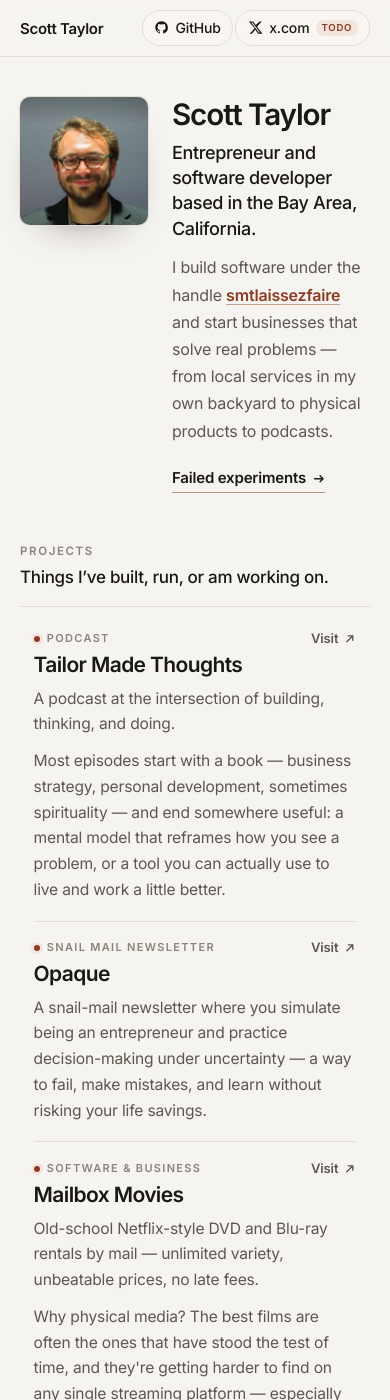
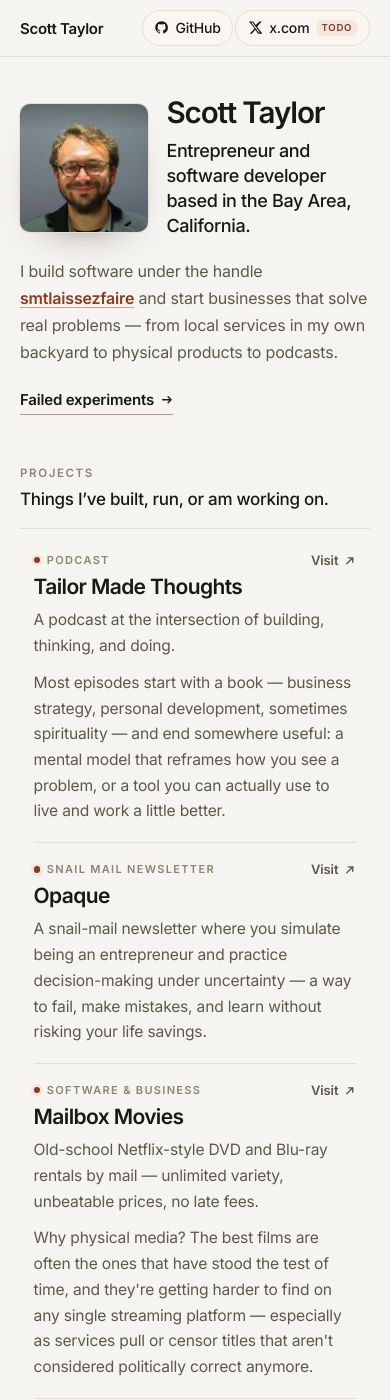
Before and after one commit to smtlaissezfaire/scotttaylorme, a Jekyll site: the page built from index.html, in a window 390 px wide and 1400 px high. Built offline with Jekyll 4.4.1, drawn with Linux system fonts in a browser that asks for light colours.

Commit message:
Move the mobile intro under the name row.
On small screens the photo stays beside the name and caption, and the longer intro sits full width beneath them. Desktop keeps that intro in the column next to the photo.

Co-authored-by: Scott Taylor <smtlaissezfaire@users.noreply.github.com>

```diff
--- a/assets/css/styles.css
+++ b/assets/css/styles.css
@@ -225,24 +225,37 @@ a:hover {
 }
 
 .intro {
-  display: flex;
-  flex-wrap: wrap;
-  align-items: flex-start;
-  gap: 1.15rem 1.5rem;
+  display: grid;
+  grid-template-columns: auto minmax(0, 1fr);
+  grid-template-areas:
+    "photo copy"
+    "bio bio";
+  align-items: center;
+  column-gap: 1.15rem;
+  row-gap: 1.2rem;
   padding-top: 2.5rem;
 }
 
 .intro-copy {
-  flex: 1 1 12rem;
-  min-width: min(100%, 11.5rem);
-  padding-top: 0.15rem;
+  grid-area: copy;
+  min-width: 0;
+}
+
+.intro-bio {
+  grid-area: bio;
+  min-width: 0;
+}
+
+.intro-bio .statement {
+  margin-top: 0;
 }
 
 .portrait {
+  grid-area: photo;
   width: 128px;
   max-width: 100%;
   margin: 0;
-  flex: 0 0 auto;
+  align-self: center;
 }
 
 .portrait-frame {
@@ -685,8 +698,26 @@ h3,
     padding-top: 3.25rem;
   }
 
+  .intro {
+    grid-template-areas:
+      "photo copy"
+      "photo bio";
+    align-items: start;
+    column-gap: 1.5rem;
+    row-gap: 0;
+  }
+
+  .intro-copy {
+    padding-top: 0.15rem;
+  }
+
+  .intro-bio .statement {
+    margin-top: 0.85rem;
+  }
+
   .portrait {
     width: 152px;
+    align-self: start;
   }
 
   .intro h1 {
--- a/index.html
+++ b/index.html
@@ -22,6 +22,8 @@ layout: default
   <div class="intro-copy">
     <h1>{{ site.title }}</h1>
     <p class="lead">Entrepreneur and software developer based in the Bay Area, California.</p>
+  </div>
+  <div class="intro-bio">
     <p class="statement">
       I build software under the handle
       <a href="https://railsnewbie.com" target="_blank" rel="noopener noreferrer"
```
